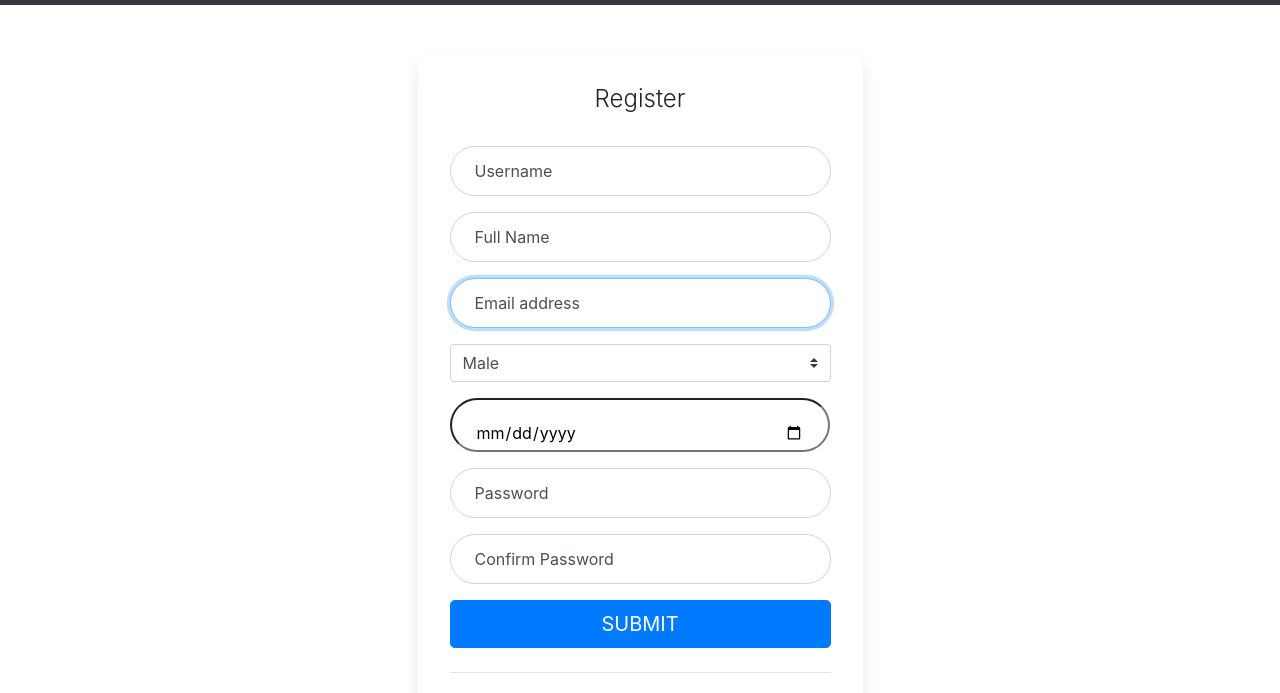
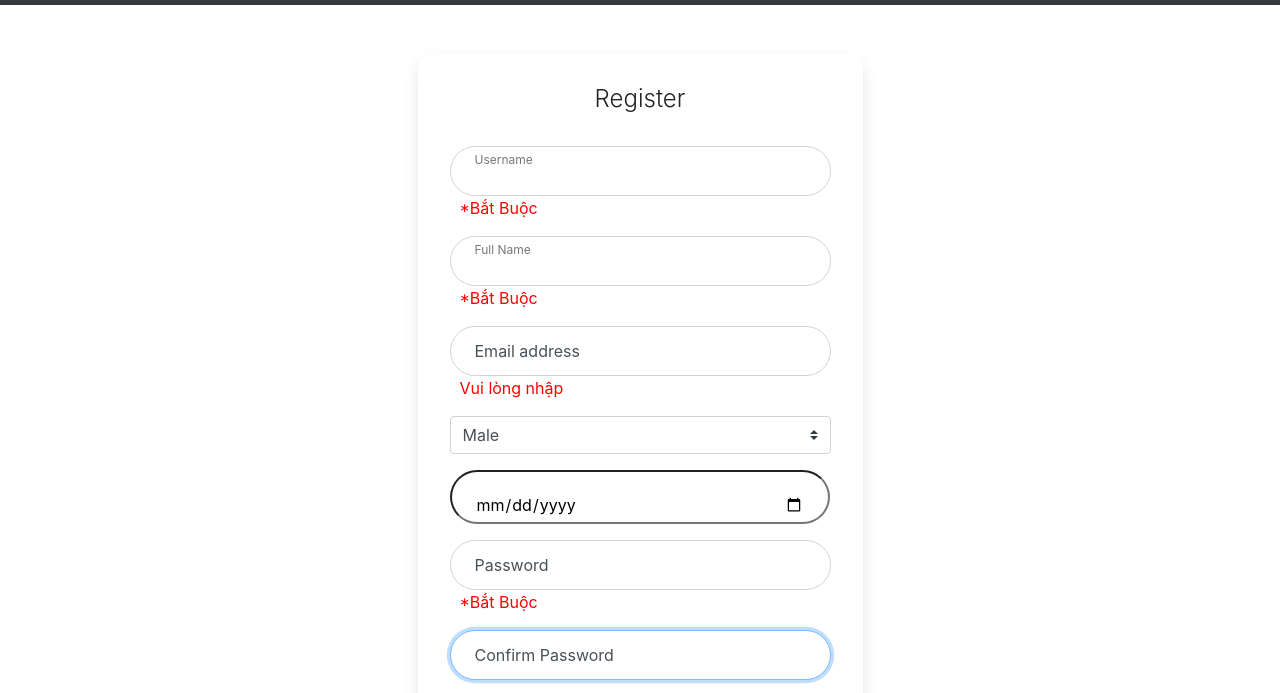
Before and after one commit to MinhTran1997/BaiTapTracNghiem, a website: page register.html in a window 1280 px wide. Shown: the part 51-744 px from the top of the page. Drawn offline with nearby package versions, Linux system fonts and the light colour scheme.

Commit message:
hieu xu ly check form register

```diff
--- a/register.html
+++ b/register.html
@@ -20,7 +20,12 @@
   <link href="css/styles.css" rel="stylesheet">
 
 </head>
-
+<style type="text/css">
+  .error {color: red;
+          padding-left: 10px;}
+  .valid {color: blue;
+          padding-left: 10px;}
+</style>
 <body>
   <!-- Navigation -->
   <nav class="navbar navbar-expand-lg navbar-dark bg-dark fixed-top">
@@ -59,24 +64,31 @@
   </nav>
 
     <!-- Page Content -->
-  <div class="container">
+  <div class="container" ng-app="myApp" ng-controller="myCtrl">
     <div class="row">
       <div class="col-sm-9 col-md-7 col-lg-5 mx-auto">
         <div class="card card-signin my-5">
           <div class="card-body">
             <h5 class="card-title text-center">Register</h5>
-            <form class="form-signin">
-			<div class="form-label-group">
-                <input type="username" id="inputUsername" class="form-control" placeholder="Username" required>
+            <form class="form-signin" name="userForm" ng-submit='submitForm' novalidate="">
+			   <div class="form-label-group" >
+                <input type="text" name="name" class="form-control" ng-model="name" ng-minlength="2" ng-pattern="/^[a-zA-Z\s]*$/" ng-required=true>
                 <label for="inputUsername">Username</label>
+                <span class="error" ng-show="userForm.name.$error.required"> *Bắt Buộc</span>
+                <span class="valid" ng-show="userForm.name.$valid">Hợp lệ</span>
         </div>
 			  <div class="form-label-group">
-                <input type="username" id="inputUsername" class="form-control" placeholder="Full Name" required>
+                <input type="text" name="fullname" class="form-control" ng-model="fullname" ng-minlength="2" ng-pattern="/^[a-zA-Z\s]*$/" ng-required=true>
                 <label for="inputUsername">Full Name</label>
+                <span class="error" ng-show="userForm.fullname.$error.required"> *Bắt Buộc</span>
+                <span class="valid" ng-show="userForm.fullname.$valid">Hợp lệ</span>
         </div>
 			  <div class="form-label-group">
-                <input type="email" id="inputEmail" class="form-control" placeholder="Email address" required autofocus>
+                <input type="email" id="inputEmail" name="email" class="form-control" placeholder="Email address" ng-model="email" ng-pattern="/^[a-z]+[a-z0-9._]+@[a-z]+\.[a-z.]{2,5}$/" required="true">
                 <label for="inputEmail">Email address</label>
+                <span class="error" ng-show="userForm.email.$error.required"> Vui lòng nhập </span>
+                <span class="error" ng-show="userForm.email.$error.pattern">Mail không hợp lệ </span>
+                <span class="valid" ng-show="userForm.email.$valid">Hợp lệ</span>
         </div>
 			  <div class="form-label-group">
 				  <select id="select" name="select" class="custom-select">
@@ -86,24 +98,25 @@
 				  </select>
 				</div>
 				<div class="form-label-group">
-                <form>
 				    <input style="width:380px;" type="date" name="bday">
-				</form>
-              </div>
-
-
-              <div class="form-label-group">
-                <input type="password" id="inputPassword" class="form-control" placeholder="Password" required>
-                <label for="inputPassword">Password</label>
         </div>
 
         <div class="form-label-group">
-                <input type="PasswordConfirm" id="inputPasswordConfirm" class="form-control" placeholder="Confirm Password" required autofocus>
+          <input type="password" id="inputPassword" name="password" class="form-control" placeholder="Password" ng-model="password" ng-minlength="8" required>
+          <label for="inputPassword">Password</label>
+          <span class="error" ng-show="userForm.password.$error.required"> *Bắt Buộc</span>
+          <span class="error" ng-show="userForm.password.$error.minlength">Mật khẩu phải lớn hơn 8 kí tự </span>
+          <span class="valid" ng-show="userForm.password.$valid">Hợp lệ</span>
+        </div>
+
+        <div class="form-label-group">
+                <input type="PasswordConfirm" id="inputPasswordConfirm" class="form-control" placeholder="Confirm Password"
+                ng-model="againpassword" required autofocus>
                 <label for="inputPasswordConfirm">Confirm Password</label>
         </div>
 
 
-              <button class="btn btn-lg btn-primary btn-block text-uppercase" type="submit">Submit</button>
+              <button class="btn btn-lg btn-primary btn-block text-uppercase" type="submit" ng-disabled="userForm.$invalid">Submit</button>
               <hr class="my-4">
               <a class="btn btn-lg btn-block text-uppercase" href="login.html"></i>Have an account, Log in now!</a>
             </form>
@@ -123,7 +136,8 @@
   <!-- Bootstrap core JavaScript -->
   <script src="vendor/jquery/jquery.min.js"></script>
   <script src="vendor/bootstrap/js/bootstrap.bundle.min.js"></script>
-
+  <script src="https://ajax.googleapis.com/ajax/libs/angularjs/1.7.8/angular.min.js"></script>
+  <script src="register.js"></script>
 </body>
 
 </html>
--- /dev/null
+++ b/register.js
@@ -0,0 +1,6 @@
+var myApp=angular.module('myApp',[]);
+myApp.controller('myCtrl',function($scope) {
+	$scope.submitForm=function(){
+
+	};
+});
```
Lines whose indentation alone changed are shown as unchanged.
